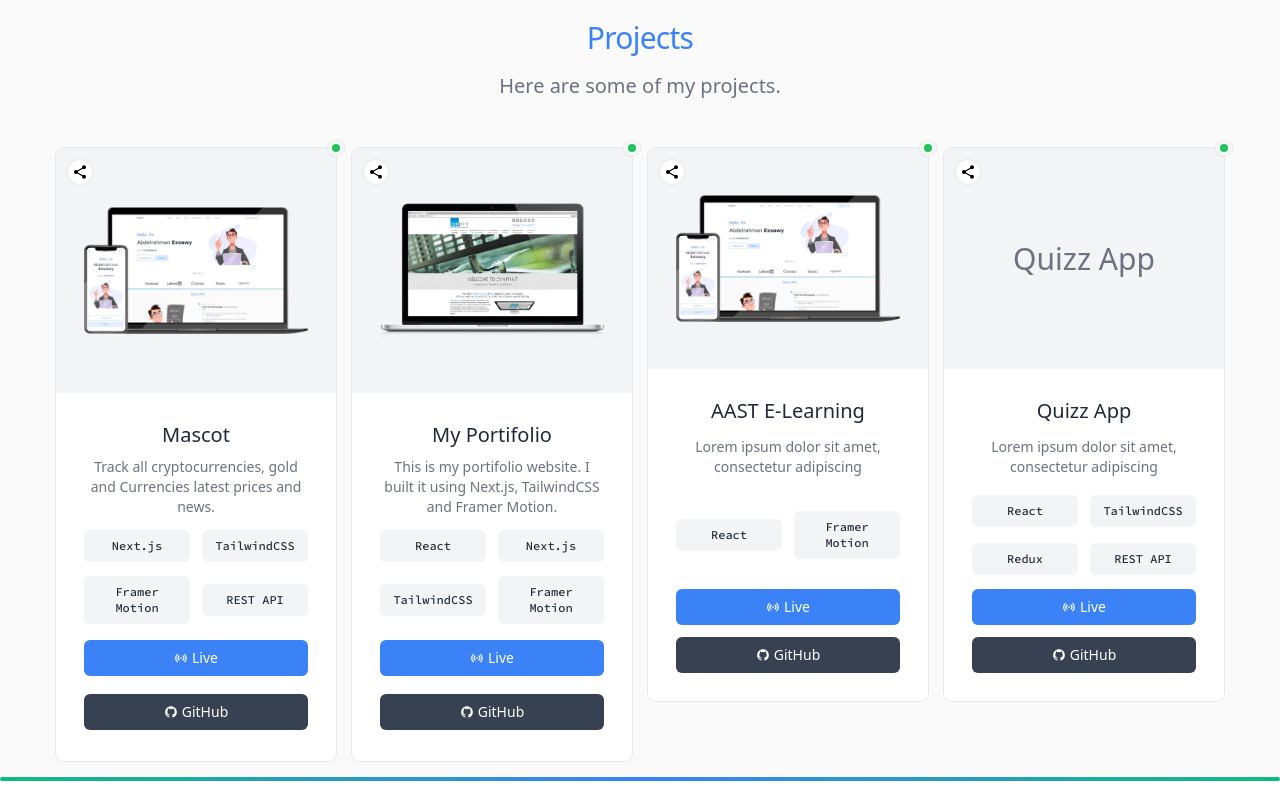
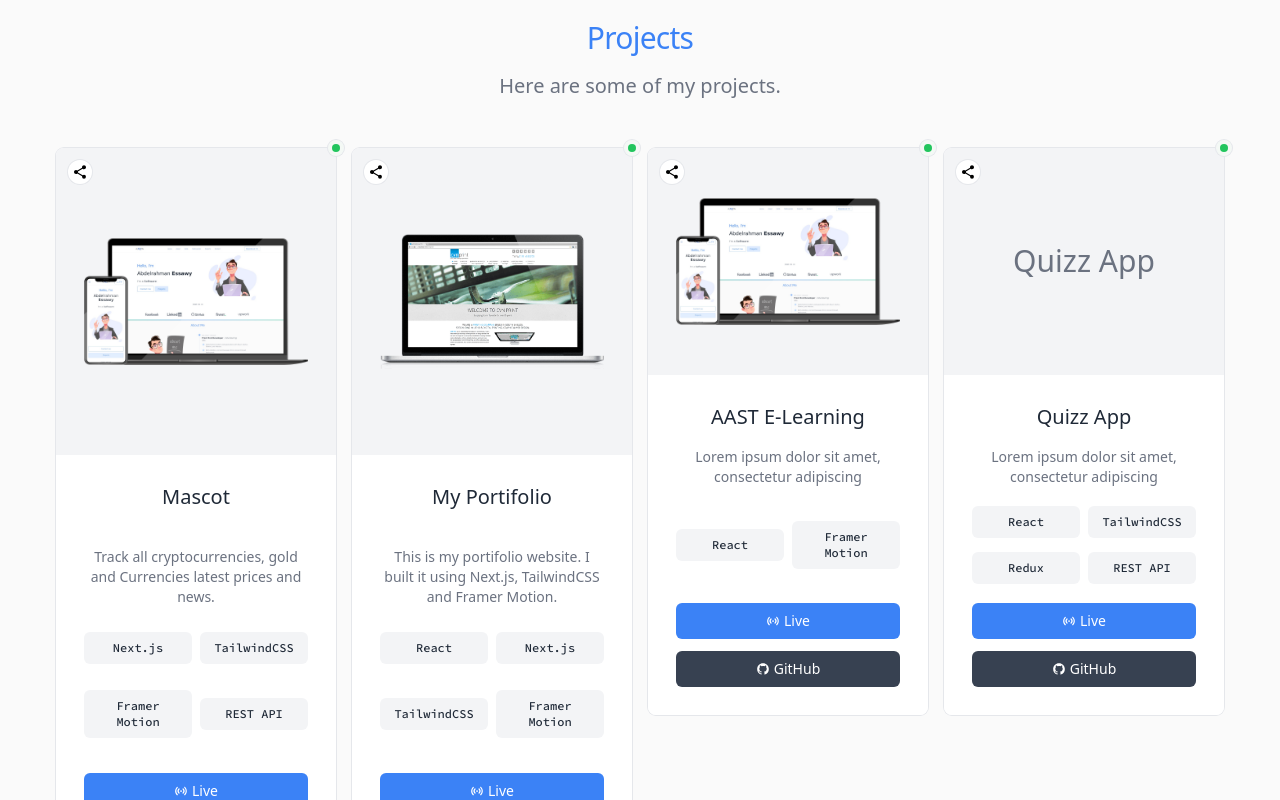
Before and after one commit to abdelrahman-essawy/my-portfolio, a Next.js app: page / in a window 1280 px wide. Shown: the part 2360-3160 px from the top of the page. Built offline with nearby package versions, Linux system fonts and the light colour scheme; what tailwind-typewriter would draw is missing.

Commit message:
adding show more button

```diff
--- a/components/Projects/Projects.jsx
+++ b/components/Projects/Projects.jsx
@@ -5,7 +5,9 @@ import MobileGithubSVG from '../SVG/MobileGithubSVG';
 import Link from 'next/link';
 import ShareButton from './ShareButton';
 
-export default function Projects() {
+export default function Projects({ windowScreenWidth }) {
+    const [seeMore, setSeeMore] = useState(false)
+
 
     const projects = [
         {
@@ -81,6 +83,19 @@ export default function Projects() {
         },
 
     ]
+
+    const handleSlice = () => {
+        if (windowScreenWidth < 640) {
+            if (seeMore) {
+                return projects.length
+            } else {
+                return 2
+            }
+        }
+        return 4
+    }
+    console.log(windowScreenWidth)
+    console.log(handleSlice())
     return (
 
         <m.section
@@ -88,7 +103,7 @@ export default function Projects() {
             initial={{ opacity: 0, x: 10 }}
             whileInView={{ opacity: 1, x: 0, type: 'spring' }}
             transition={{ delay: 0.1 }}
-            className='relative px-4 py-6 overflow-hidden sm:py-0 bg-zinc-50 '>
+            className='relative px-4 py-6 overflow-hidden sm:py-0 sm:pb-4 bg-zinc-50 '>
             <div className='px-12 sm:mt-8 sm:mx-0'>
                 <h2 className='text-3xl tracking-tight text-center text-blue-500 leading-2 '>Projects</h2>
             </div>
@@ -97,13 +112,13 @@ export default function Projects() {
             </h3>
 
 
-            <div className='max-w-screen-2xl m-auto mx-auto text-center sm:flex sm:justify-center sm:items-center sm:px-6 lg:px-8'>
+            <div className='max-w-screen-2xl m-auto mx-auto text-center grid items-center justify-end sm:px-6 lg:px-8'>
 
                 <div
                     className={`grid grid-cols-1 sm:grid-cols-4 items-start`}>
                     {
                         projects
-                            .slice(0, 4)
+                            .slice(0, handleSlice())
                             .map((
                                 {
                                     name,
@@ -179,14 +194,14 @@ export default function Projects() {
 
                                         </div>
 
-                                        <div className='rounded-b-lg grid w-full grid-rows-3 gap-3 sm:p-7 p-4 bg-white z-10 row-span-3'>
+                                        <div className='rounded-b-lg grid w-full grid-rows-3 gap-4 sm:p-7 p-4 bg-white z-10 row-span-3'>
 
 
-                                            <div className='grid fgrid-rows-2 gap-y-2'>
+                                            <div className='grid grid-rows-2 gap-y-1'>
                                                 <h3 className='text-xl text-gray-800 font-light'>{name}</h3>
                                                 <p className='text-sm text-gray-500 font-light'>{description}</p>
                                             </div>
-                                            <div className='grid grid-cols-2 items-center gap-3 font-SourceCodePro'>
+                                            <div className='grid grid-cols-2 items-center gap-2 font-SourceCodePro'>
                                                 {
                                                     skillsUsed.map((skill, index) => {
                                                         return (
@@ -258,10 +273,22 @@ export default function Projects() {
                     }
 
                 </div>
-
-            </div >
+                <m.button
+                    initial={{ opacity: 0, y: 10 }}
+                    transition={{ delay: 0.5 }}
+                    whileInView={{ opacity: 1, y: 0, type: 'spring' }}
+                    viewport={{ once: true }}
+                    onClick={() => setSeeMore((prev) => !prev)}
+                    className=" text-gray-900 bg-white border sm:hidden border-gray-200 hover:bg-gray-100 hover:text-blue-700 disabled:hover:bg-white focus:text-gray-700 dark:bg-transparent dark:text-gray-400 dark:border-gray-600 dark:hover:text-white dark:hover:bg-gray-700 focus:ring-1 dark:disabled:hover:bg-gray-800 focus:!ring-1 group flex h-min items-center justify-center p-0.5 text-center font-medium focus:z-10 rounded-lg ring-gray-300" type="button">
+                    <span className="flex items-center px-4 py-2 text-sm rounded-md ">
+                        {seeMore ? 'See Less' : 'See More'}
+                    </span>
+                </m.button>
 
 
-        </m.section >
+            </div>
+
+
+        </m.section>
     )
 }
--- a/pages/index.jsx
+++ b/pages/index.jsx
@@ -58,7 +58,7 @@ export default function Home() {
         <Skills windowScreenWidth={windowScreenWidth} />
         <Spliiter />
 
-        <Projects />
+        <Projects windowScreenWidth={windowScreenWidth}/>
         <Spliiter />
 
         <Testimonials windowScreenWidth={windowScreenWidth} />
```
